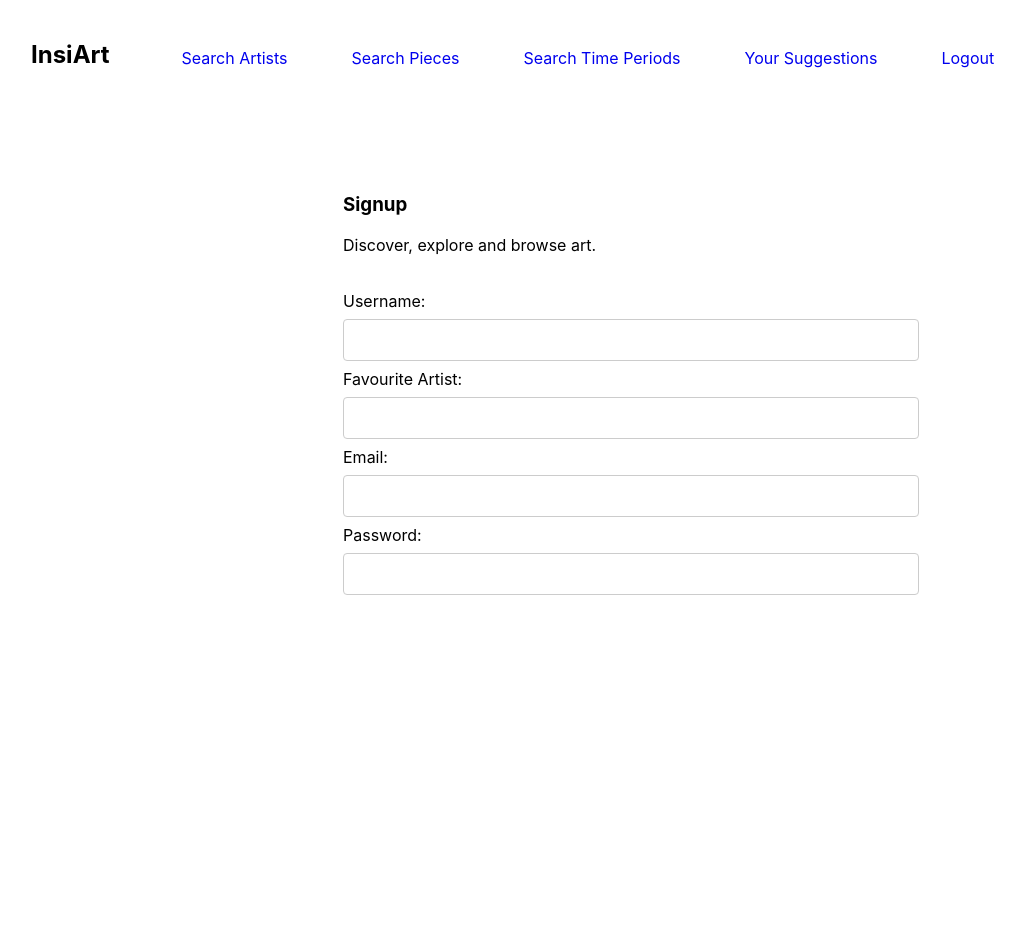
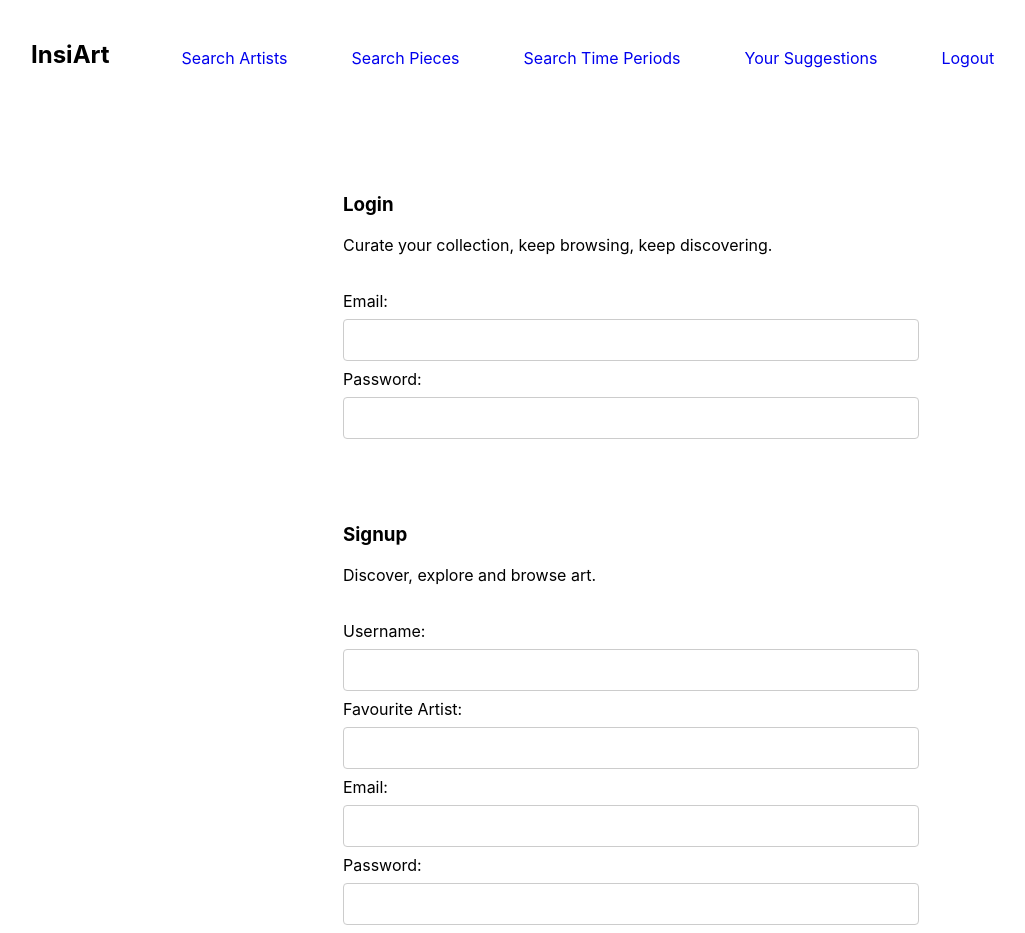
Before and after one commit to RitzGL/insiart, a React (Create React App) app in the folder client/: page / in a window 1280 px wide. Shown: the whole page, without its empty margins (9-1034 px from the left). Before the commit the page ends 800 px from the top, so only its background shows below. Built offline with nearby package versions, Linux system fonts and the light colour scheme.

Commit message:
Login Form Styled

```diff
--- a/client/src/App.js
+++ b/client/src/App.js
@@ -2,10 +2,11 @@ import './App.css';
 import Header from './components/Header';
 import Footer from './components/Footer';
 import SignupForm from './components/Forms/SignupForm';
-
+import LoginForm from './components/Forms/LoginForm';
 function App() {
   return (<>
     <Header />
+    <LoginForm />
     <SignupForm />
     </>
   );
--- a/client/src/components/Forms/LoginForm/index.jsx
+++ b/client/src/components/Forms/LoginForm/index.jsx
@@ -0,0 +1,27 @@
+import React from "react";
+import "./styles.css";
+
+function LoginForm() {
+  function submitForm() {
+    // This will submit the form
+    // server wil be requested to authenticate user
+    // serve will also create a JWT, to authorize user
+  }
+
+  return (
+    <section>
+      <h3>Login</h3>
+      <p>Curate your collection, keep browsing, keep discovering.</p>
+      <br />
+      <form onSubmit={submitForm}>
+        <label htmlFor="email">Email:</label>
+        <input type="email" id="email" name="email" />
+
+        <label htmlFor="password">Password:</label>
+        <input type="password" id="password" name="password" />
+      </form>
+    </section>
+  );
+}
+
+export default LoginForm;
--- a/client/src/components/Forms/LoginForm/styles.css
+++ b/client/src/components/Forms/LoginForm/styles.css
@@ -0,0 +1,35 @@
+input[type=text], select {
+    width: 100%;
+    padding: 12px 20px;
+    margin: 8px 0;
+    display: inline-block;
+    border: 1px solid #ccc;
+    border-radius: 4px;
+    box-sizing: border-box;
+  }
+
+  input[type=email], select {
+    width: 100%;
+    padding: 12px 20px;
+    margin: 8px 0;
+    display: inline-block;
+    border: 1px solid #ccc;
+    border-radius: 4px;
+    box-sizing: border-box;
+  }
+
+  input[type=password], select {
+    width: 100%;
+    padding: 12px 20px;
+    margin: 8px 0;
+    display: inline-block;
+    border: 1px solid #ccc;
+    border-radius: 4px;
+    box-sizing: border-box;
+  }
+
+  section{
+      width: 45%;
+      margin: 0 auto;
+      margin-top: 6%;
+  }
```
